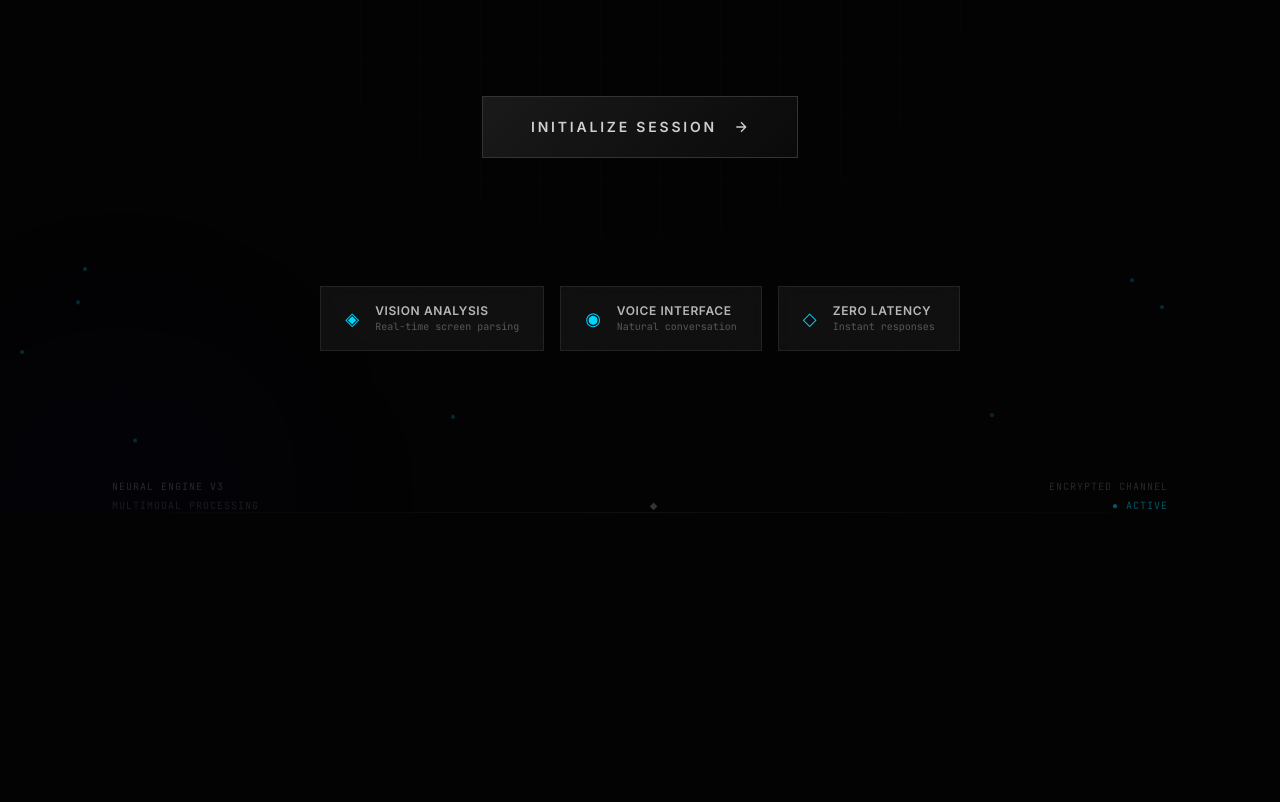
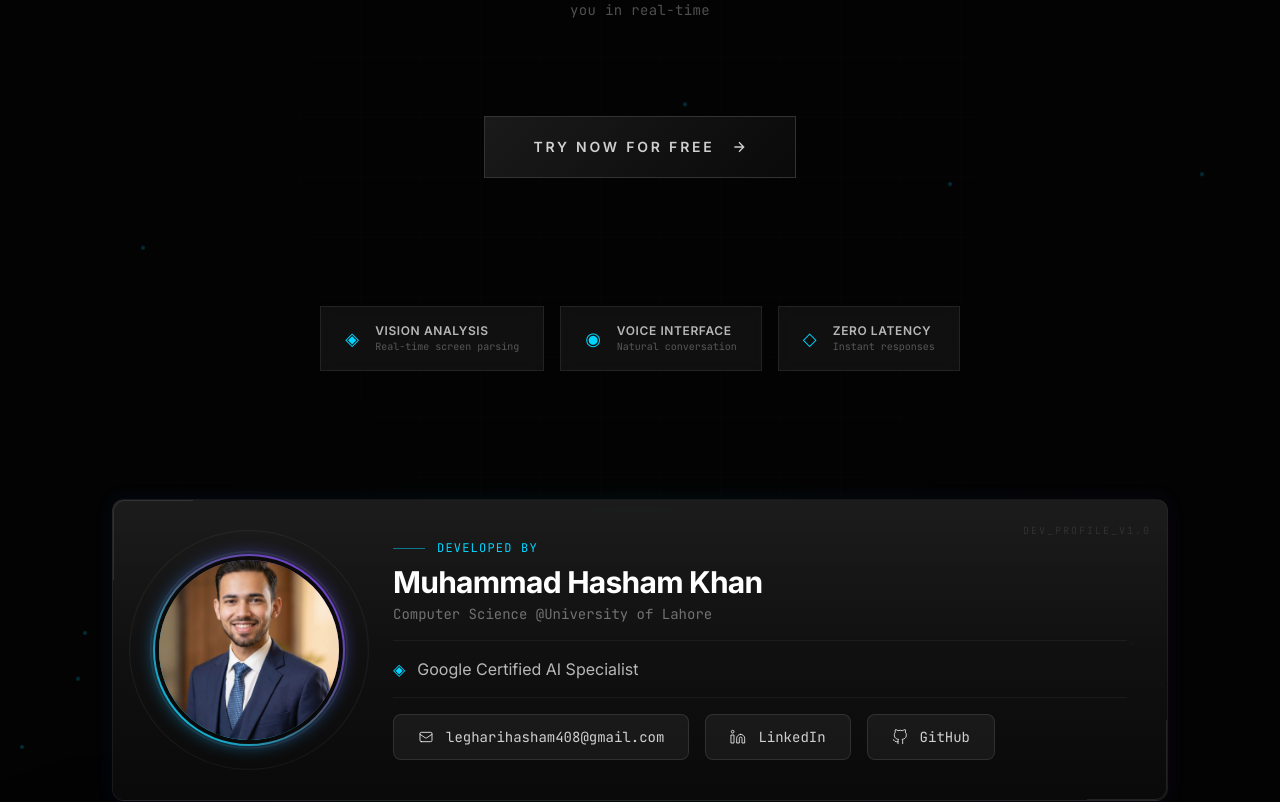
Before and after one commit to Legharihasham/Visionary-AI, a React (Vite) app: page / in a window 1280 px wide. Shown: the part 663-1465 px from the top of the page. Before the commit the page ends 1176 px from the top, so only its background shows below. Built offline with nearby package versions, Linux system fonts and the light colour scheme.

Commit message:
style - enhanced UI and added about section

```diff
--- a/src/components/Home.tsx
+++ b/src/components/Home.tsx
@@ -103,7 +103,7 @@ const Home: React.FC = () => {
                             <span className="text-white/80"> See. Analyze. Guide.</span>
                         </p>
                         <p className="text-sm text-white/30 font-mono tracking-wide">
-                            Screen analysis • Voice interaction • Neural guidance
+                            An AI multimodal assistant that can see your screen and talk to you in real-time
                         </p>
                     </div>
 
@@ -114,7 +114,7 @@ const Home: React.FC = () => {
                             className="group relative px-12 py-5 btn-metallic corner-accent"
                         >
                             <span className="relative z-10 flex items-center gap-4 text-sm font-semibold uppercase tracking-[0.2em] text-white/80 group-hover:text-accent-cyan transition-colors duration-300">
-                                Initialize Session
+                                Try Now For Free
                                 <svg className="w-4 h-4 group-hover:translate-x-2 transition-transform duration-300" fill="none" viewBox="0 0 24 24" stroke="currentColor" strokeWidth="2">
                                     <path d="M5 12h14M12 5l7 7-7 7" />
                                 </svg>
@@ -143,6 +143,95 @@ const Home: React.FC = () => {
                     ))}
                 </div>
 
+                {/* About the Developer Section */}
+                <div className="mt-32 relative" style={{ animationDelay: '1.0s' }}>
+                    <div className="relative group">
+                        {/* Background Glow */}
+                        <div className="absolute -inset-1 bg-gradient-to-r from-accent-blue/20 via-accent-cyan/20 to-accent-violet/20 rounded-2xl blur opacity-25 group-hover:opacity-50 transition duration-1000 group-hover:duration-200" />
+
+                        {/* Main Container */}
+                        <div className="relative panel p-8 md:p-10 rounded-xl overflow-hidden">
+                            <div className="absolute top-0 right-0 p-4 opacity-50">
+                                <span className="text-[10px] font-mono uppercase tracking-[0.2em] text-white/20">Dev_Profile_v1.0</span>
+                            </div>
+
+                            <div className="flex flex-col md:flex-row items-center gap-8 md:gap-12">
+                                {/* Profile Image Container */}
+                                <div className="relative shrink-0">
+                                    <div className="absolute inset-0 rounded-full bg-gradient-to-tr from-accent-cyan to-accent-violet blur opacity-20 animate-pulse-slow" />
+                                    <div className="w-40 h-40 md:w-48 md:h-48 rounded-full p-[2px] bg-gradient-to-tr from-accent-cyan via-white/20 to-accent-violet relative z-10">
+                                        <div className="w-full h-full rounded-full overflow-hidden border-4 border-[#0a0a0a]">
+                                            <img
+                                                src="/hasham.jpg"
+                                                alt="Muhammad Hasham Khan"
+                                                className="w-full h-full object-cover transform transition-transform duration-700 group-hover:scale-110"
+                                            />
+                                        </div>
+                                    </div>
+                                    {/* Decorative rings */}
+                                    <div className="absolute inset-0 border border-white/10 rounded-full scale-110 animate-spin-slow dashed-border" />
+                                    <div className="absolute inset-0 border border-white/5 rounded-full scale-125" />
+                                </div>
+
+                                {/* Content Info */}
+                                <div className="text-center md:text-left space-y-4 flex-1">
+                                    <div>
+                                        <div className="flex items-center justify-center md:justify-start gap-3 mb-2">
+                                            <div className="h-[1px] w-8 bg-accent-cyan/50" />
+                                            <span className="text-xs font-mono text-accent-cyan tracking-widest uppercase">Developed By</span>
+                                        </div>
+                                        <h2 className="text-2xl md:text-3xl font-bold text-white tracking-tight mb-1">
+                                            Muhammad Hasham Khan
+                                        </h2>
+                                        <p className="text-white/40 font-mono text-sm">Computer Science @University of Lahore</p>
+                                    </div>
+
+                                    <div className="space-y-3 py-4 border-y border-white/5 my-4">
+                                        <div className="flex items-center justify-center md:justify-start gap-3 text-white/70">
+                                            <span className="text-accent-cyan">◈</span>
+                                            <span>Google Certified AI Specialist</span>
+                                        </div>
+                                    </div>
+
+                                    <div className="flex flex-row flex-wrap items-center gap-4">
+                                        <a href="mailto:legharihasham408@gmail.com" className="group/btn relative px-6 py-3 bg-white/5 hover:bg-white/10 border border-white/10 rounded-lg transition-all duration-300">
+                                            <span className="flex items-center gap-3 text-sm font-mono text-white/80 group-hover/btn:text-accent-cyan">
+                                                <svg className="w-4 h-4" fill="none" viewBox="0 0 24 24" stroke="currentColor">
+                                                    <path strokeLinecap="round" strokeLinejoin="round" strokeWidth={1.5} d="M3 8l7.89 5.26a2 2 0 002.22 0L21 8M5 19h14a2 2 0 002-2V7a2 2 0 00-2-2H5a2 2 0 00-2 2v10a2 2 0 002 2z" />
+                                                </svg>
+                                                legharihasham408@gmail.com
+                                            </span>
+                                        </a>
+
+                                        <a href="https://www.linkedin.com/in/muhammad-hasham-khan-b07365270?utm_source=share&utm_campaign=share_via&utm_content=profile&utm_medium=android_app" className="group/btn relative px-6 py-3 bg-white/5 hover:bg-white/10 border border-white/10 rounded-lg transition-all duration-300">
+                                            <span className="flex items-center gap-3 text-sm font-mono text-white/80 group-hover/btn:text-accent-cyan">
+                                                <svg className="w-4 h-4" fill="none" viewBox="0 0 24 24" stroke="currentColor">
+                                                    <path strokeLinecap="round" strokeLinejoin="round" strokeWidth={1.5} d="M16 8a6 6 0 016 6v7h-4v-7a2 2 0 00-2-2 2 2 0 00-2 2v7h-4v-7a6 6 0 016-6zM2 9h4v12H2z" />
+                                                    <circle cx="4" cy="4" r="2" strokeWidth={1.5} />
+                                                </svg>
+                                                LinkedIn
+                                            </span>
+                                        </a>
+
+                                        <a href="https://github.com/Legharihasham" className="group/btn relative px-6 py-3 bg-white/5 hover:bg-white/10 border border-white/10 rounded-lg transition-all duration-300">
+                                            <span className="flex items-center gap-3 text-sm font-mono text-white/80 group-hover/btn:text-accent-cyan">
+                                                <svg className="w-4 h-4" fill="none" viewBox="0 0 24 24" stroke="currentColor">
+                                                    <path strokeLinecap="round" strokeLinejoin="round" strokeWidth={1.5} d="M9 19c-5 1.5-5-2.5-7-3m14 6v-3.87a3.37 3.37 0 0 0-.94-2.61c3.14-.35 6.44-1.54 6.44-7A5.44 5.44 0 0 0 20 4.77 5.07 5.07 0 0 0 19.91 1S18.73.65 16 2.48a13.38 13.38 0 0 0-7 0C6.27.65 5.09 1 5.09 1A5.07 5.07 0 0 0 5 4.77a5.44 5.44 0 0 0-1.5 3.78c0 5.42 3.3 6.61 6.44 7A3.37 3.37 0 0 0 9 18.13V22" />
+                                                </svg>
+                                                GitHub
+                                            </span>
+                                        </a>
+                                    </div>
+                                </div>
+                            </div>
+
+                            {/* Corner Accents */}
+                            <div className="absolute top-0 left-0 w-20 h-20 border-l border-t border-white/10 rounded-tl-xl" />
+                            <div className="absolute bottom-0 right-0 w-20 h-20 border-r border-b border-white/10 rounded-br-xl" />
+                        </div>
+                    </div>
+                </div>
+
                 {/* Bottom Info */}
                 <div className="mt-32 flex justify-between items-end text-[10px] font-mono uppercase tracking-widest text-white/15">
                     <div className="space-y-1">
```
Also changed, not shown: public/hasham.jpg (added), public/v-ai.png (renamed from src/images/v-ai.png).
